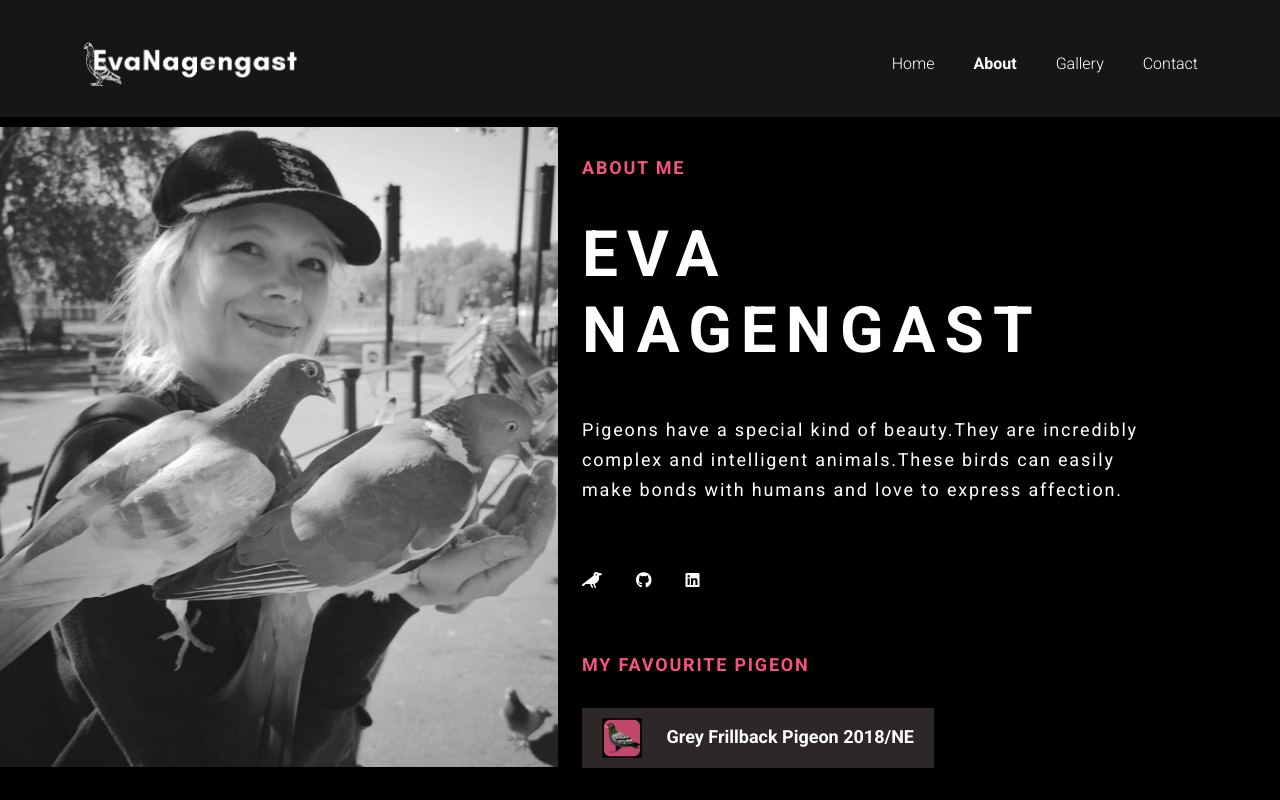
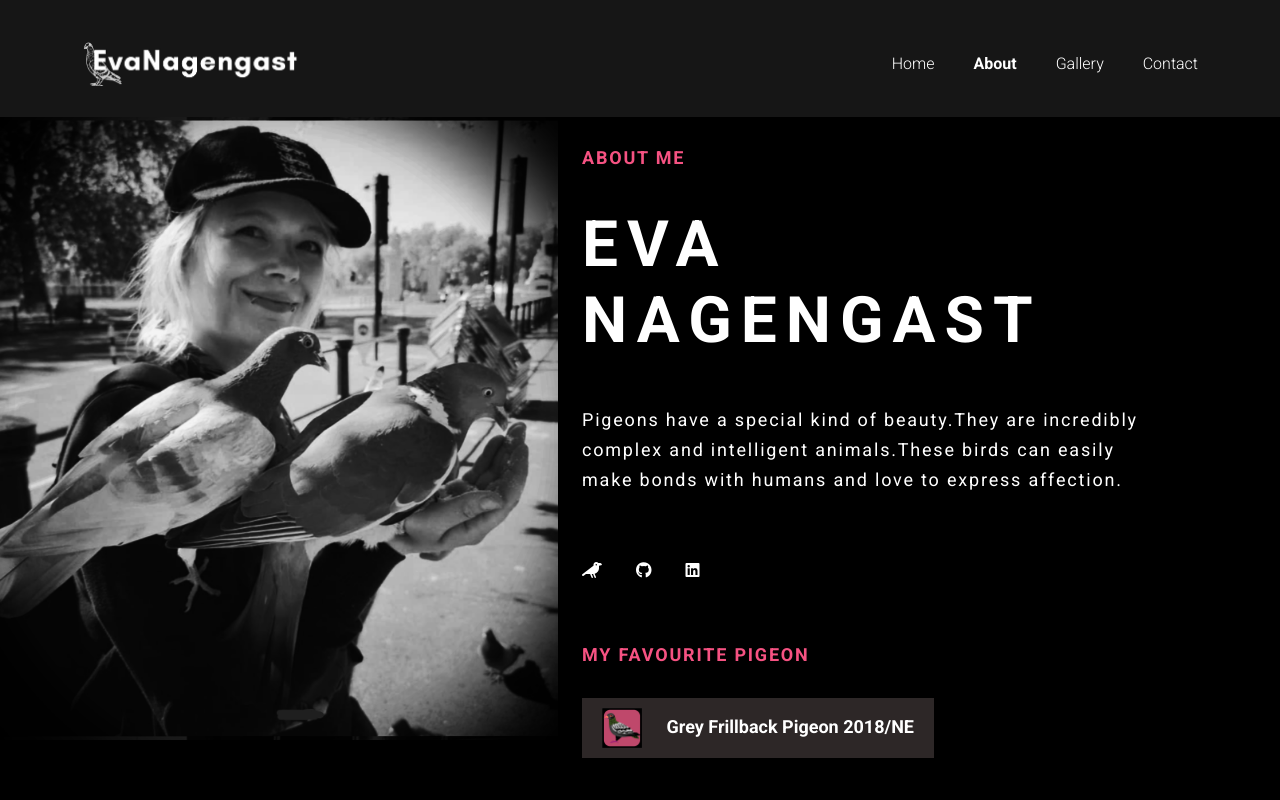
Before and after one commit to EvaNagengast/create-by-design, a plain HTML site: page about.html in a window 1280 px wide. Shown: the top 800 px of the page. Drawn offline with nearby package versions, Linux system fonts and the light colour scheme.

Commit message:
cleaned up images

```diff
--- a/about.html
+++ b/about.html
@@ -78,7 +78,7 @@
       <div class="row">
         <div class="col-lg-6 mx-4 mx-sm-5 mx-md-4 mx-lg-0">
           <img
-            src="/pigeons/profile4.png"
+            src="/pigeons/profile1.png"
             alt="picture of Eva wirh pigerons on her arm"
             class="img-fluid image"
           />
--- a/src/style.css
+++ b/src/style.css
@@ -129,7 +129,7 @@ nav li.active {
 /*  */
 .heroine {
   background-size: cover;
-  padding: 10px 0 100px 0;
+  padding: 0 0 100px 0;
   margin: 0 0 0 0;
 }
 
```
Also changed, not shown: gallery.html (+1 -1 lines), index.html (+1 -1 lines), pigeons/brand1.png (deleted), pigeons/brand2.png (deleted), pigeons/pigeon10.jpg (deleted), pigeons/pigeon11.jpg (deleted), pigeons/pigeon14.jpg (deleted), pigeons/pigeon3.jpg (deleted), pigeons/pigeon6.jpg (deleted).
